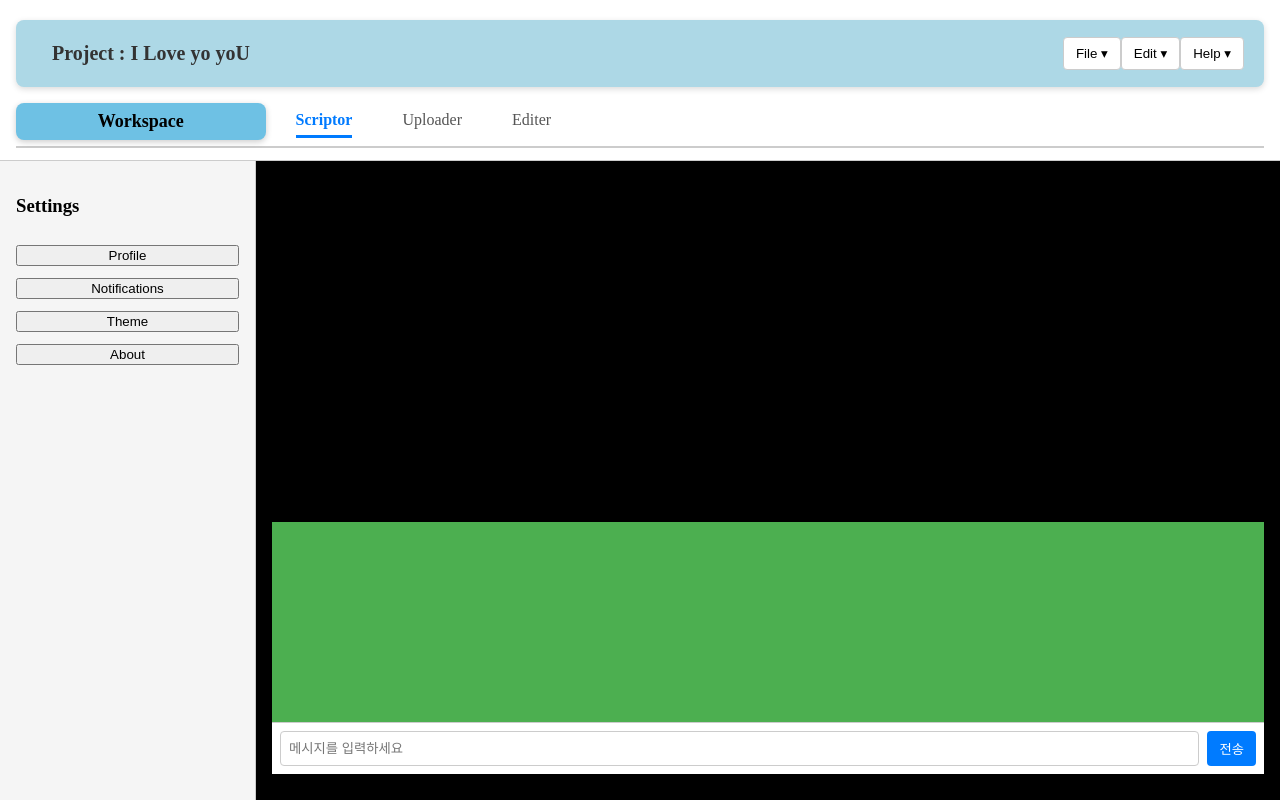
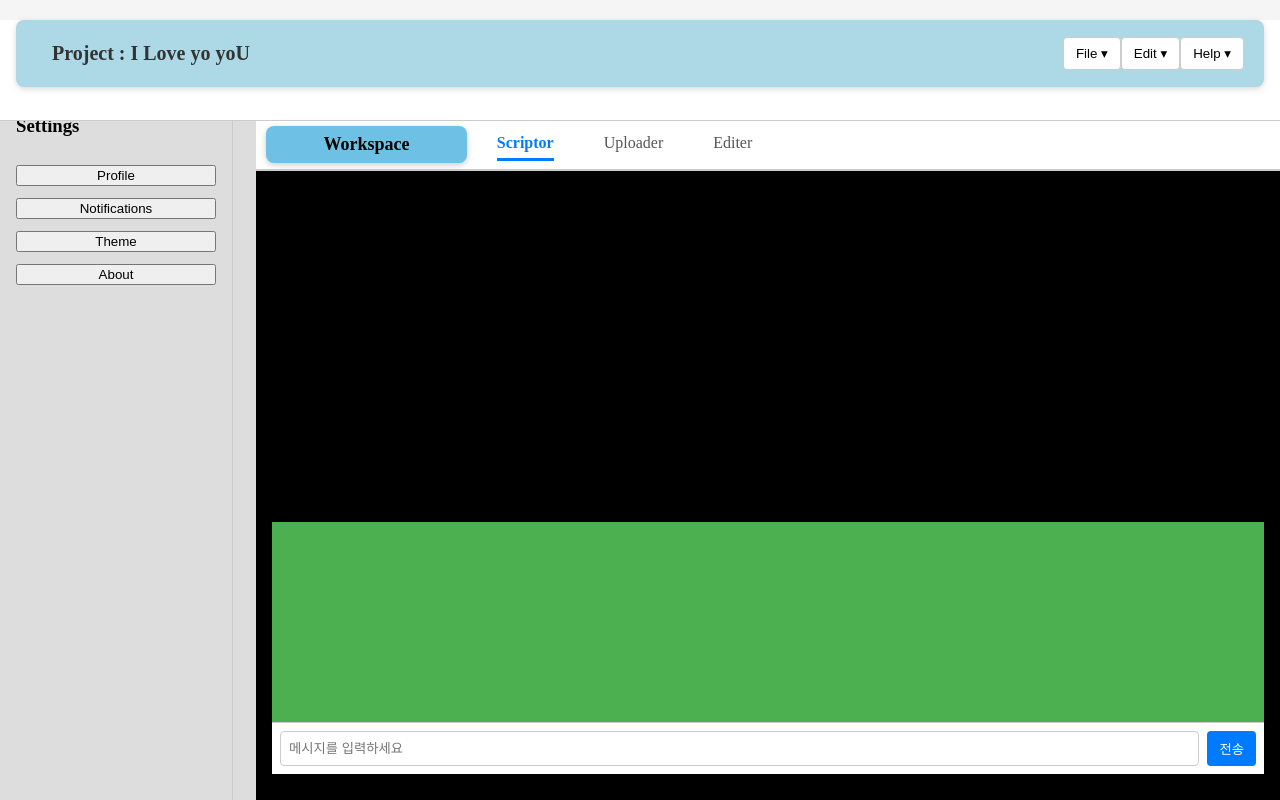
Before and after one commit to andoricano/JsonGenerator, a React (Vite) app: page / in a window 1280 px wide. Built offline with nearby package versions, Linux system fonts and the light colour scheme.

Commit message:
[fix] workspace tab을 main 내부로 수정.

```diff
--- a/src/App.tsx
+++ b/src/App.tsx
@@ -27,7 +27,7 @@ export default function App() {
                     top: 0,
                     left: 0,
                     right: 0,
-                    height: '20%',
+                    height: '15%',
                     background: '#f5f5f5',
                     zIndex: 1000,
                 }}
@@ -38,10 +38,10 @@ export default function App() {
             <aside
                 style={{
                     position: 'fixed',
-                    top: '10%',
+                    top: '15%',
                     left: '0%',
                     width: '20%',
-                    height: '80%',
+                    height: '85%',
                     transition: 'width 0.3s ease',
                     overflow: 'hidden',
                     background: '#ddd',
@@ -55,10 +55,10 @@ export default function App() {
             <main
                 style={{
                     position: 'fixed',
-                    top: '20%',
-                    left: sidebarOpen ? '20%' : '0%',
-                    width: sidebarOpen ? '80%' : '100%',
-                    height: '80%',
+                    top: '15%',
+                    left: '20%',
+                    width: '80%',
+                    height: '85%',
                     minWidth: '500px',
                     minHeight: '500px',
                     transition: 'left 0.3s ease, width 0.3s ease',
--- a/src/components/aside/SideBar.tsx
+++ b/src/components/aside/SideBar.tsx
@@ -7,12 +7,11 @@ export default function SideBar({ onSelect }: Props) {
         <div
             style={{
                 position: "fixed",
-                top: 160,
-                bottom: 0,
-                width: "20%",
+                top: "10%",
                 left: 0,
-                transition: "width 0.3s ease",
-                overflow: "hidden",
+                width: "100%",
+                height: "100%",
+                display: "flex"
             }}
         >
             <div
@@ -20,7 +19,6 @@ export default function SideBar({ onSelect }: Props) {
                     height: "100%",
                     minWidth: '200px',
                     minHeight: '500px',
-                    backgroundColor: "#f5f5f5",
                     borderRight: "1px solid #ccc",
                     padding: "16px",
                     display: "flex",
--- a/src/components/aside/SlideBar.tsx
+++ b/src/components/aside/SlideBar.tsx
@@ -1,5 +1,3 @@
-import { useState } from "react";
-
 type Props = {
   onSelect: (menu: string) => void;
   isOpen: boolean;
--- a/src/components/header/Header.tsx
+++ b/src/components/header/Header.tsx
@@ -5,8 +5,6 @@ import { useStores } from "../../AppProvider";
 import Nav from "./Nav";
 import { useState } from "react";
 import Dialog from "../Dialog";
-import Workspace from "./Workspace";
-
 
 
 export default function Header() {
@@ -23,13 +21,11 @@ export default function Header() {
     <>
       <div
         style={{
-          position: "fixed",
           top: 0,
           left: 0,
           right: 0,
           minWidth: '1000px',
-          minHeight: '160px',
-          height: "160px",
+          minHeight: '100px',
           alignItems: "center",
           padding: "0 16px",
           borderBottom: "1px solid #ccc",
@@ -76,7 +72,6 @@ export default function Header() {
           </h1>
           <Nav />
         </div>
-        <Workspace />
       </div>
 
       <Dialog
--- a/src/components/main/Canvas.tsx
+++ b/src/components/main/Canvas.tsx
@@ -3,6 +3,7 @@ import { useStores } from "../../AppProvider";
 import Scriptor from "./scriptor/Scriptor";
 import ImageUploader from "./user/Uploader";
 import Editer from "./editer/Editer";
+import Workspace from "./tab/Workspace";
 
 export default function Canvas() {
   const { headerStore } = useStores();
@@ -21,6 +22,8 @@ export default function Canvas() {
         flexDirection: "column",
       }}
     >
+      <Workspace />
+
       {activeTool === "Scriptor" && <Scriptor />}
       {activeTool === "Uploader" && <ImageUploader />}
       {activeTool === "Editer" && <Editer />}
--- a/src/components/header/Workspace.tsx
+++ b/src/components/main/tab/Workspace.tsx
@@ -1,5 +1,5 @@
-import { useStores } from "../../AppProvider";
-import { useObservable } from "../../hooks/useObservable";
+import { useStores } from "../../../AppProvider";
+import { useObservable } from "../../../hooks/useObservable";
 
 
 export default function Workspace() {
@@ -18,8 +18,7 @@ export default function Workspace() {
         alignItems: "center",
         gap: "30px",
         borderBottom: "2px solid #ccc",
-        padding: "6px 0px",
-        marginTop: "10px",
+        padding: "6px 10px",
       }}
     >
       <h1
```
